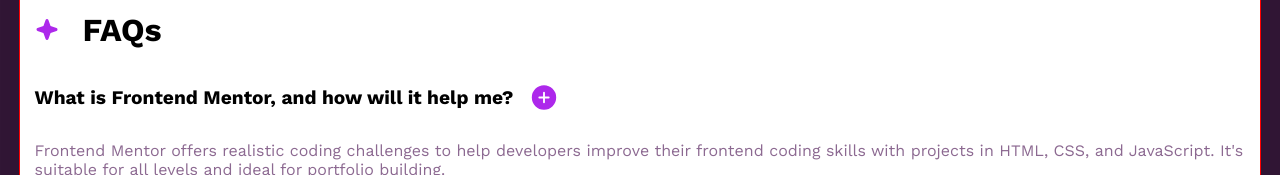
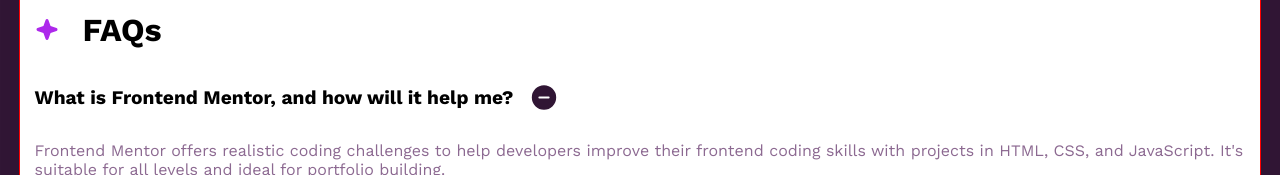
Before and after one commit to amrmabdelazeem/faq-accordion-main, a React (Create React App) app: page / in a window 1280 px wide. Shown: the part 299-474 px from the top of the page. Built offline with nearby package versions, Linux system fonts and the light colour scheme.

Commit message:
Manage to add navigate to +, - icon

```diff
--- a/src/components/Answer.jsx
+++ b/src/components/Answer.jsx
@@ -1,7 +1,7 @@
 import React from "react";
 
-export default function Answer(){
-    return  <p>
+export default function Answer(props){
+    return  <p style={{display : props.isOpen ? "none": "block"}}>
     Frontend Mentor offers realistic coding challenges to help developers improve their
   frontend coding skills with projects in HTML, CSS, and JavaScript. It's suitable for
   all levels and ideal for portfolio building.
--- a/src/components/App.jsx
+++ b/src/components/App.jsx
@@ -4,10 +4,16 @@
 import Answer from "./Answer";
 
 export default function App(){
+    const [isClicked, setClicked] = useState(false);
 
+    function handleClick(){
+        document.getElementById("navigate").addEventListener("click", ()=>{
+            setClicked(!isClicked);
+        })
+    }
     return <div className="container">
     <Heading/>
-    <Question src={"./images/icon-plus.svg"}/>
-    <Answer/>
+    <Question isOpen={isClicked} navigate={handleClick}/>
+    <Answer isOpen={isClicked}/>
     </div>
 }
--- a/src/components/Question.jsx
+++ b/src/components/Question.jsx
@@ -4,6 +4,6 @@
 
     return <div className="question">
     <h2>What is Frontend Mentor, and how will it help me?</h2>
-    <img id="navigate" src={props.src} alt="plus-icon"/>
+    <img onClick={props.navigate} id="navigate" src={props.isOpen ? "./images/icon-plus.svg" : "./images/icon-minus.svg"} alt="icon"/>
     </div>
 }
```
Also changed, not shown: public/css/styles.css (line endings or trailing spaces).
